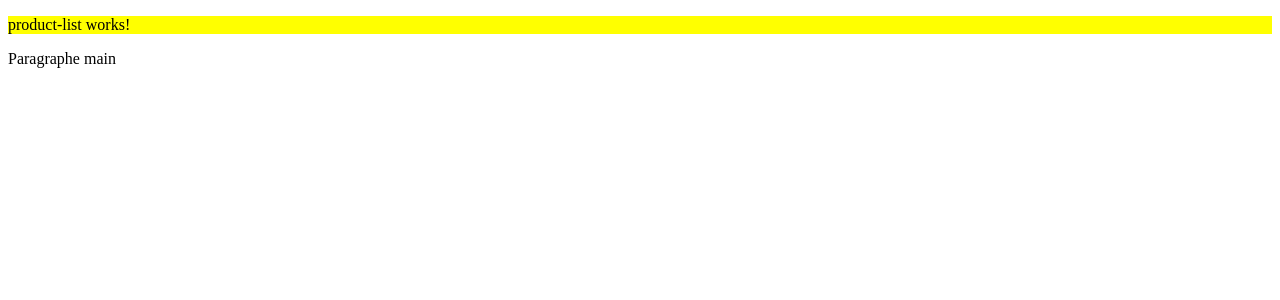
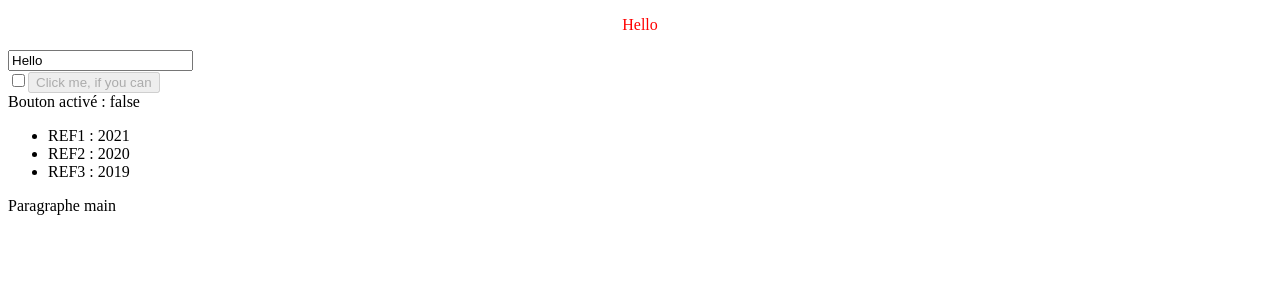
Before and after one commit to dthibau/springangular-solutions, an Angular app in the folder angular-workspace/tp1/: page / in a window 1280 px wide. Shown: the top 300 px of the page. Built offline with nearby package versions, Linux system fonts and the light colour scheme.

Commit message:
Syntaxe template + Output

```diff
--- a/angular-workspace/tp1/src/app/app.component.html
+++ b/angular-workspace/tp1/src/app/app.component.html
@@ -1,6 +1,6 @@
 
 <div>
-<app-product-list></app-product-list>
+<app-product-list (toggleEvent)="logEvent($event)"></app-product-list>
 
 <p>
   Paragraphe main
--- a/angular-workspace/tp1/src/app/app.component.ts
+++ b/angular-workspace/tp1/src/app/app.component.ts
@@ -7,4 +7,8 @@ import { Component } from '@angular/core';
 })
 export class AppComponent {
   title = 'tp1';
+
+  logEvent(event: any) {
+    console.log(event);
+  }
 }
--- a/angular-workspace/tp1/src/app/app.module.ts
+++ b/angular-workspace/tp1/src/app/app.module.ts
@@ -1,4 +1,5 @@
 import { NgModule } from '@angular/core';
+import { FormsModule } from '@angular/forms';
 import { BrowserModule } from '@angular/platform-browser';
 
 import { AppComponent } from './app.component';
@@ -10,7 +11,8 @@ import { ProductListComponent } from './product-list/product-list.component';
     ProductListComponent
   ],
   imports: [
-    BrowserModule
+    BrowserModule,
+    FormsModule
   ],
   providers: [],
   bootstrap: [AppComponent]
--- a/angular-workspace/tp1/src/app/product-list/product-list.component.css
+++ b/angular-workspace/tp1/src/app/product-list/product-list.component.css
@@ -1 +1,4 @@
-p { background: yellow; }
+.red {
+  text-align: center;
+  color: red;
+}
--- a/angular-workspace/tp1/src/app/product-list/product-list.component.html
+++ b/angular-workspace/tp1/src/app/product-list/product-list.component.html
@@ -1 +1,18 @@
-<p>product-list works!</p>
+<p [class]="style">
+    {{name}}
+</p>
+<input type="text" [(ngModel)]="name"/>
+
+<br/>
+<input type="checkbox" (change)="toggleButton()">
+<button [disabled]="disabled" #button>Click me, if you can</button>
+<br/>
+Bouton activé : {{ !button.disabled }}
+<br/>
+
+<ul>
+    <li *ngFor="let product of products">
+        {{product.reference | uppercase}} : {{product.date}}
+    </li>
+
+</ul>
--- a/angular-workspace/tp1/src/app/product-list/product-list.component.ts
+++ b/angular-workspace/tp1/src/app/product-list/product-list.component.ts
@@ -1,4 +1,5 @@
-import { Component, OnInit } from '@angular/core';
+import { Component, EventEmitter, OnInit, Output } from '@angular/core';
+
 
 @Component({
   selector: 'app-product-list',
@@ -6,10 +7,27 @@ import { Component, OnInit } from '@angular/core';
   styleUrls: ['./product-list.component.css']
 })
 export class ProductListComponent implements OnInit {
+  name: string;
+  style: string = 'red'
+  disabled: boolean = true
+  products!: Array<any>;
+  @Output() toggleEvent = new EventEmitter<boolean>();
 
-  constructor() { }
+  constructor() {
+    console.log("Constructeur")
+    this.name = "Hello"
+  }
 
   ngOnInit(): void {
+
+    this.products = [{reference: 'ref1', date:'2021'}, {reference: 'ref2', date:'2020'}]
+    this.products.push({reference: 'ref3', date:'2019'})
+    console.log("Init "+this.products)
   }
 
+  toggleButton() {
+    console.log("Toggle")
+    this.disabled = !this.disabled
+    this.toggleEvent.emit(this.disabled);
+  }
 }
```
